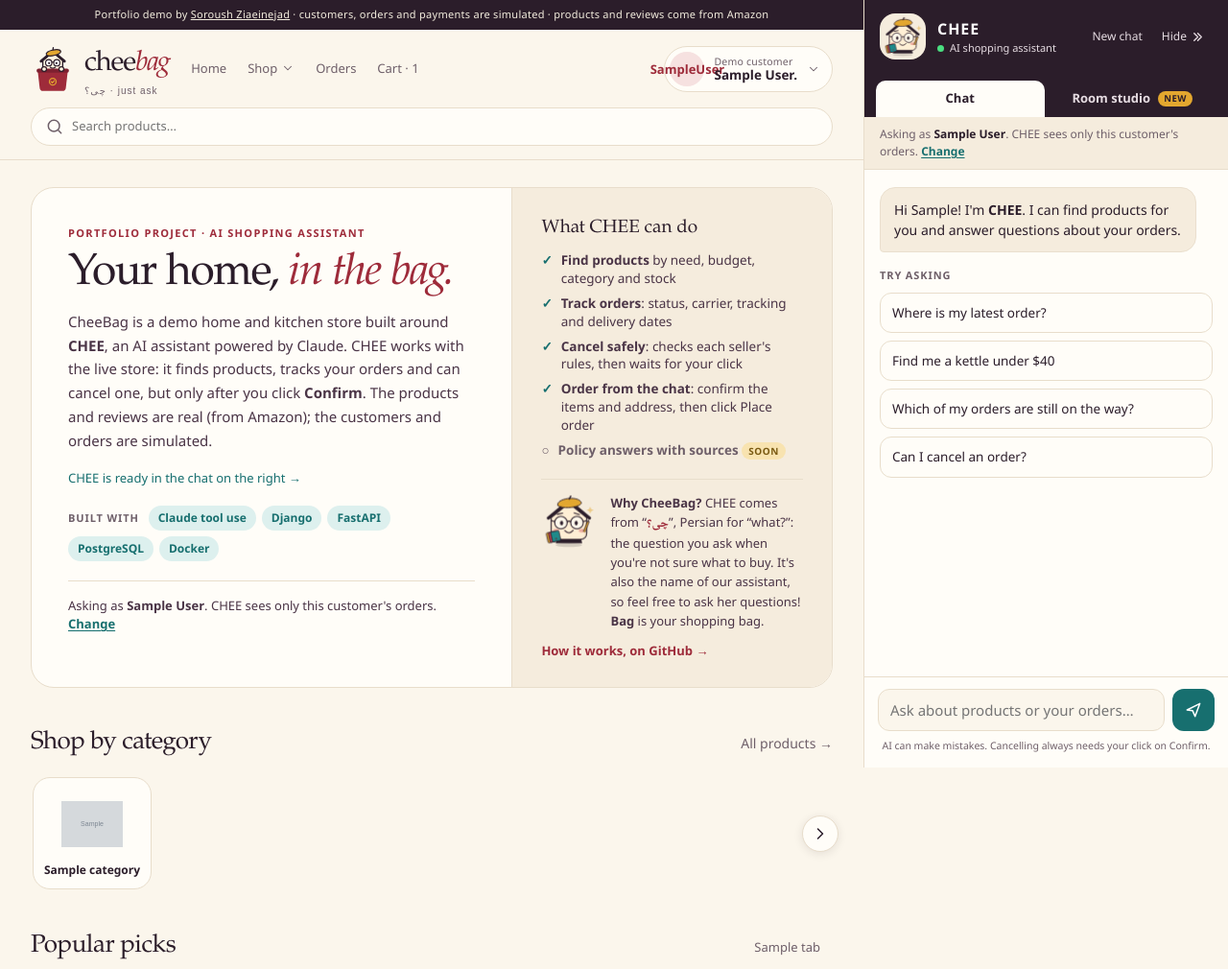
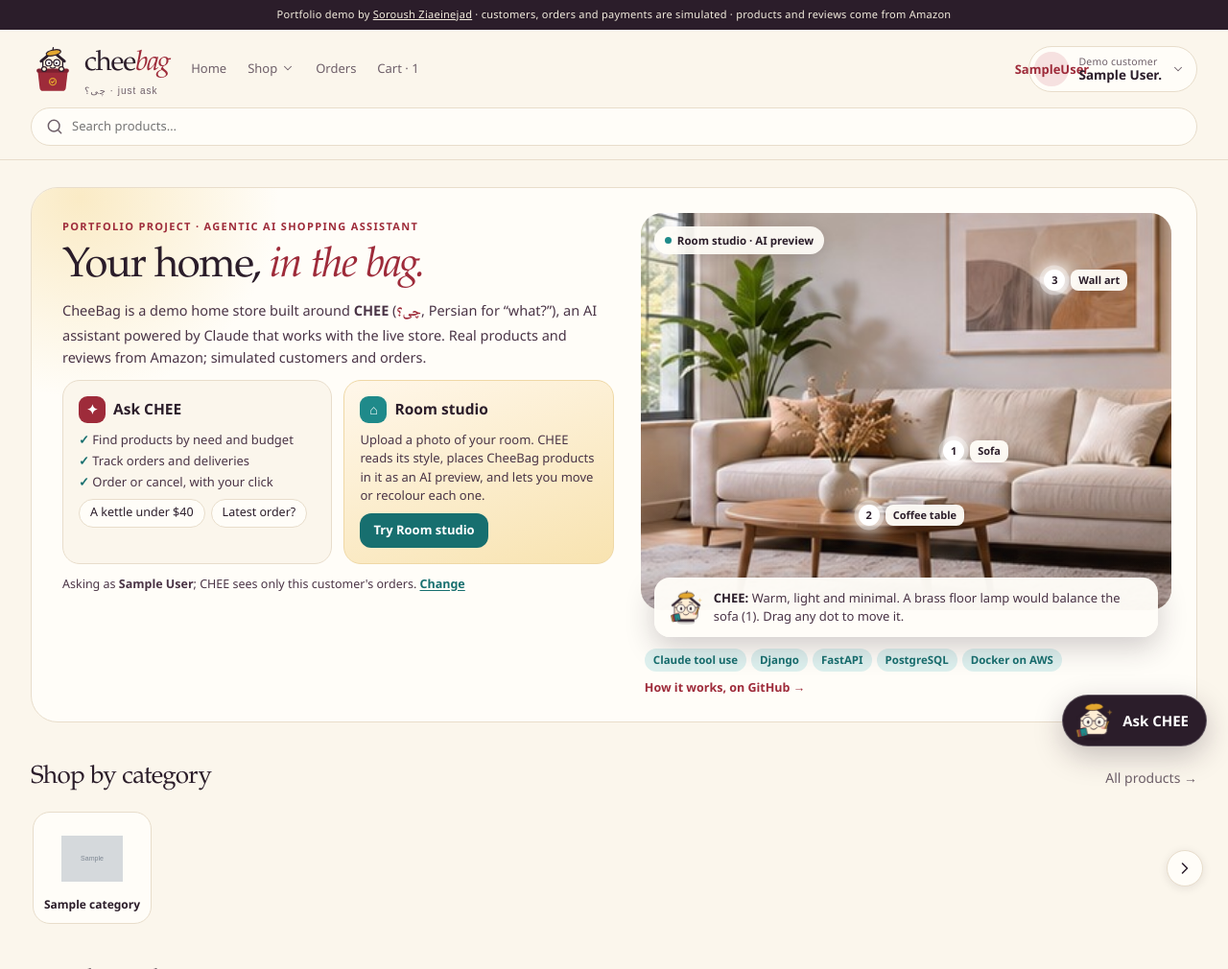
Before and after one commit to soroush-ziaeinejad/CheeBag, a Django app: template frontend/store/templates/store/home.html in a window 1280 px wide. Shown: the top 1010 px of the page at 96% size. Run offline with Django 5.2, Linux system fonts and the light colour scheme; the template is opened without the code that fills it: most values are stand-ins (such as "Sample title", 1, 10 or a date in 2020); grey boxes marked "Sample" are stand-in pictures.

Commit message:
New landing page, CHEE panel hidden by default, ordering from CHEE, cart, seller names, Room Studio updates

```diff
--- a/frontend/store/static/store/panel.js
+++ b/frontend/store/static/store/panel.js
@@ -64,8 +64,8 @@
   handle.addEventListener("dblclick", () => { remember(null); apply(null); });
 })();
 
-// Hiding the docked CHEE panel to the right (wide screens only). The store then gets the full width, and the
-// "Ask CHEE" button comes back to open it again. Remembered in this browser only (localStorage); a small script
+// Hiding the docked CHEE panel to the right (wide screens only). It starts hidden: the store gets the full width,
+// and the "Ask CHEE" button opens it. Remembered in this browser only (localStorage); a small script
 // in base.html's <head> sets the class before the first paint, so a hidden panel doesn't flash open.
 (() => {
   const KEY = "cheebag-chat-hidden";
@@ -73,7 +73,7 @@
 
   function hide(hidden) {
     document.documentElement.classList.toggle("as-collapsed", hidden);
-    try { hidden ? localStorage.setItem(KEY, "1") : localStorage.removeItem(KEY); } catch (e) {}
+    try { localStorage.setItem(KEY, hidden ? "1" : "0"); } catch (e) {}   // nothing saved yet: hidden
   }
   window.cheebagPanel = { expand: () => hide(false) };   // base.html calls this when CHEE is opened
 
--- a/frontend/store/static/store/studio.js
+++ b/frontend/store/static/store/studio.js
@@ -700,6 +700,13 @@
   form.addEventListener("submit", (e) => { e.preventDefault(); ask(input.value); });
   input.addEventListener("keydown", (e) => { if (e.key === "Enter" && !e.shiftKey) { e.preventDefault(); ask(input.value); } });
 
+  // "Try Room studio" on the landing page: open CHEE on the Room studio tab
+  document.addEventListener("click", (e) => {
+    if (!e.target.closest("[data-open-studio]")) return;
+    window.cheebagAsk?.();
+    showTab("studio");
+  });
+
   // "See it in your room" buttons on product pages
   document.addEventListener("click", (e) => {
     const b = e.target.closest("[data-studio-product]");
--- a/frontend/store/templates/store/base.html
+++ b/frontend/store/templates/store/base.html
@@ -3,7 +3,7 @@
 <head>
 <meta charset="utf-8">
 <meta name="viewport" content="width=device-width, initial-scale=1">
-<script>try { if (localStorage.getItem("cheebag-chat-hidden") === "1") document.documentElement.classList.add("as-collapsed"); } catch (e) {}</script>  <!-- CHEE panel hidden (panel.js) -->
+<script>try { if (localStorage.getItem("cheebag-chat-hidden") !== "0") document.documentElement.classList.add("as-collapsed"); } catch (e) {}</script>  <!-- CHEE panel hidden unless opened before (panel.js) -->
 <title>{% block title %}Shop{% endblock %} · CheeBag</title>
 <meta name="description" content="CheeBag: a demo home store with CHEE, an AI shopping assistant that finds products and answers questions about your orders.">
 <meta name="theme-color" content="#2b1d2a">
--- a/frontend/store/templates/store/home.html
+++ b/frontend/store/templates/store/home.html
@@ -1,40 +1,64 @@
 {% extends "store/base.html" %}
-{% load humanize %}
+{% load humanize static %}
 {% block title %}Home{% endblock %}
 {% block style %}
-/* the project box: what CheeBag is, what CHEE can do, how to try it */
-.about { display:grid; grid-template-columns:minmax(0, 1.5fr) minmax(0, 1fr); background:var(--card); border:1px solid var(--line); border-radius:24px; overflow:hidden; }
-.about-main { padding:34px 38px 30px; min-width:0; }
+/* hero: the whole project in the first view. Left: what it is and the two things to try. Right: Room studio at work. */
+.hero { position:relative; display:grid; grid-template-columns:minmax(0, 1.05fr) minmax(0, 1fr); gap:28px; align-items:start;
+        background:var(--card); border:1px solid var(--line); border-radius:28px; padding:26px; overflow:hidden; }
+.hero::before { content:""; position:absolute; width:420px; height:420px; left:-160px; top:-200px; border-radius:50%;
+                background:radial-gradient(circle, var(--saffron-soft), transparent 70%); opacity:.7; pointer-events:none; }
+.hero-copy { position:relative; display:flex; flex-direction:column; gap:12px; min-width:0; padding:6px 0 0 6px; }
 .eyebrow { font-size:11px; font-weight:700; letter-spacing:.12em; text-transform:uppercase; color:var(--accent); }
-.about h1 { font-size:clamp(34px, 3.6vw, 52px); line-height:1.04; letter-spacing:-1.4px; margin:10px 0 12px; color:var(--ink); }
-.about h1 em { font-style:italic; font-weight:400; color:var(--accent); }
-.lead { color:var(--ink-2); font-size:15px; line-height:1.65; max-width:620px; margin:0 0 18px; }
-.label { display:block; font-size:11px; font-weight:700; letter-spacing:.08em; text-transform:uppercase; color:var(--muted); margin-bottom:8px; }
-.dock-hint { display:none; text-transform:none; letter-spacing:0; font-weight:500; color:var(--turq-ink); }
+.hero h1 { font-size:clamp(34px, 3.4vw, 50px); line-height:1.02; letter-spacing:-1.4px; margin:0; color:var(--ink); }
+.hero h1 em { font-style:italic; font-weight:400; color:var(--accent); }
+.lead { color:var(--ink-2); font-size:14.5px; line-height:1.6; margin:0; max-width:560px; }
+.lead .fa { font-family:"Geeza Pro", "Noto Naskh Arabic", "Segoe UI", Tahoma, sans-serif; color:var(--accent); font-weight:700; }
+
+/* the two things to try */
+.duo { display:grid; grid-template-columns:1fr 1fr; gap:12px; }
+.try { display:flex; flex-direction:column; gap:8px; padding:16px; border-radius:18px; border:1px solid var(--line); background:var(--bg); }
+.try.studio { background:linear-gradient(160deg, #fff7ea, var(--saffron-soft)); border-color:#efd8a6; }
+.try .k { display:flex; align-items:center; gap:8px; font-weight:750; font-size:15.5px; color:var(--ink); }
+.try .k i { width:28px; height:28px; border-radius:9px; display:grid; place-items:center; font-style:normal; font-size:14px; color:#fff; background:var(--accent); }
+.try.studio .k i { background:var(--turq); }
+.try ul { list-style:none; margin:0; padding:0; display:grid; gap:4px; font-size:13px; color:var(--ink-2); line-height:1.4; }
+.try li::before { content:"✓  "; color:var(--turq-ink); font-weight:800; }
+.try p { margin:0; font-size:13px; line-height:1.5; color:var(--ink-2); }
+.try button, .try .go { margin-top:auto; align-self:flex-start; min-height:36px; padding:6px 14px; font-size:13px; }
+.try .go { font-weight:650; color:var(--accent); text-decoration:none; padding:6px 0; }
 .chips { display:flex; flex-wrap:wrap; gap:6px; }
-.chips button { min-height:34px; padding:4px 13px; border-radius:999px; background:var(--bg); border:1px solid var(--line); color:var(--ink); font-size:13px; font-weight:500; }
+.chips button { min-height:30px; padding:3px 11px; border-radius:999px; background:var(--card); border:1px solid var(--line); color:var(--ink); font-size:12.5px; font-weight:500; }
 .chips button:hover { border-color:var(--accent); box-shadow:none; }
-.who-line { margin-top:20px; padding-top:16px; border-top:1px solid var(--line); font-size:13px; color:var(--ink-2); }
+
+.hero-foot { display:flex; flex-wrap:wrap; align-items:center; gap:8px 14px; padding:0 4px; font-size:12.5px; color:var(--ink-2); }
+.stack { display:flex; flex-wrap:wrap; gap:5px; }
+.stack span { font-size:11.5px; font-weight:600; padding:3px 9px; border-radius:999px; background:var(--turq-soft); color:var(--turq-ink); }
+.gh { font-weight:650; color:var(--accent); text-decoration:none; }
+.gh:hover { text-decoration:underline; }
+.who-line { font-size:12.5px; color:var(--ink-2); }
 .who-line .personas { grid-template-columns:repeat(auto-fill, minmax(190px, 1fr)); margin-top:8px; }
+.label { display:block; font-size:11px; font-weight:700; letter-spacing:.08em; text-transform:uppercase; color:var(--muted); }
+.dock-hint { display:none; color:var(--turq-ink); font-weight:600; }
 
-.about-side { background:var(--warm); border-left:1px solid var(--line); padding:28px 30px; display:flex; flex-direction:column; gap:10px; }
-.about-side h2 { font-size:19px; margin:0; }
-.can { list-style:none; margin:0 0 6px; padding:0; display:grid; gap:7px; font-size:13.5px; line-height:1.4; color:var(--ink-2); }
-.can li { display:flex; gap:9px; align-items:baseline; }
-.can li::before { content:"✓"; color:var(--turq-ink); font-weight:800; }
-.can li.soon { color:var(--muted); }
-.can li.soon::before { content:"○"; color:var(--muted); font-weight:400; }
-.can .tag { font-size:10px; font-weight:700; letter-spacing:.05em; text-transform:uppercase; padding:2px 7px; border-radius:999px; background:var(--saffron-soft); color:#7a5a12; white-space:nowrap; }
-.stack { display:flex; flex-wrap:wrap; align-items:center; gap:6px; margin-top:18px; }
-.stack .label { margin:0 4px 0 0; padding:0; background:none; }
-.stack span:not(.label) { font-size:12px; font-weight:600; padding:4px 10px; border-radius:999px; background:var(--turq-soft); color:var(--turq-ink); }
-.name { display:flex; gap:14px; align-items:flex-start; margin-top:4px; padding-top:14px; border-top:1px solid var(--line); }
-.name .m { width:58px; height:58px; flex:none; }
-.name p { margin:0; font-size:13px; line-height:1.55; color:var(--ink-2); }
-.fa { font-family:"Geeza Pro", "Noto Naskh Arabic", "Segoe UI", Tahoma, sans-serif; color:var(--accent); font-weight:700; }
-.gh { font-size:13px; font-weight:650; color:var(--accent); text-decoration:none; margin-top:2px; }
-.gh:hover { text-decoration:underline; }
-.all { text-align:center; margin:22px 0 0; }
+/* the picture: a room with Room studio's glowing pointers, and CHEE talking about it */
+.visual { position:relative; display:flex; flex-direction:column; gap:12px; min-width:0; }
+.scene { position:relative; aspect-ratio:4 / 3; border-radius:22px; overflow:hidden; background:#efe6d8; }
+.scene > img { position:absolute; inset:0; width:100%; height:100%; object-fit:cover; }
+.scene::after { content:""; position:absolute; inset:0; background:linear-gradient(180deg, transparent 60%, rgba(43,29,42,.25)); pointer-events:none; }
+.badge { position:absolute; top:14px; left:14px; z-index:2; display:flex; align-items:center; gap:6px; padding:6px 11px; border-radius:999px;
+         background:rgba(255,253,248,.92); font-size:11.5px; font-weight:700; color:var(--ink); box-shadow:0 4px 14px rgba(43,29,42,.12); }
+.badge b { width:7px; height:7px; border-radius:50%; background:var(--turq); }
+.pin { position:absolute; z-index:2; width:22px; height:22px; margin:-11px 0 0 -11px; border-radius:50%; background:#fff; color:var(--ink);
+       display:grid; place-items:center; font-size:11px; font-weight:800; box-shadow:0 0 0 3px rgba(255,255,255,.45), 0 0 16px 4px rgba(255,255,255,.85);
+       animation:pin-glow 2.4s ease-in-out infinite; }
+.pin span { position:absolute; left:28px; white-space:nowrap; padding:3px 8px; border-radius:8px; background:rgba(255,253,248,.95);
+            font-size:11px; font-weight:650; box-shadow:0 2px 8px rgba(43,29,42,.15); }
+@keyframes pin-glow { 50% { box-shadow:0 0 0 6px rgba(255,255,255,.25), 0 0 22px 8px rgba(255,255,255,.95); } }
+.say { position:relative; margin:-46px 14px 0; z-index:3; display:flex; gap:10px; align-items:flex-start; padding:12px 14px;
+       border-radius:16px; background:rgba(255,253,248,.96); box-shadow:0 10px 30px rgba(43,29,42,.22); font-size:13px; line-height:1.45; color:var(--ink-2); }
+.say .m { width:38px; height:38px; flex:none; }
+.say b { color:var(--ink); }
+@media (prefers-reduced-motion: reduce) { .pin { animation:none; } }
 
 /* sections */
 .section-head { display:flex; align-items:baseline; justify-content:space-between; gap:12px; flex-wrap:wrap; margin:38px 0 14px; }
@@ -64,16 +88,15 @@
 .pick .stars b { color:#c98a12; font-weight:400; }
 
 @media (min-width: 1180px) {
-  .dock-hint { display:inline; font-size:13px; }
-  .narrow-only, .about-main .chips { display:none !important; }
+  .dock-hint { display:inline; }
+  .narrow-only { display:none !important; }
 }
-@media (max-width: 1100px) {
-  .about { grid-template-columns:minmax(0, 1fr); }
-  .about-side { border-left:0; border-top:1px solid var(--line); }
-}
+@media (max-width: 1100px) { .duo { grid-template-columns:minmax(0, 1fr); } }
+@media (max-width: 860px) { .hero { grid-template-columns:minmax(0, 1fr); } .duo { grid-template-columns:1fr 1fr; } }
 @media (max-width: 760px) {
-  .about-main { padding:24px 20px 22px; }
-  .about-side { padding:22px 20px; }
+  .hero { padding:16px; border-radius:22px; gap:18px; }
+  .duo { grid-template-columns:minmax(0, 1fr); }
+  .pin span { display:none; }
   .who-line .personas { grid-template-columns:minmax(0, 1fr); }
   .section-head h2 { font-size:22px; }
   .picks { grid-template-columns:repeat(2, minmax(0, 1fr)); gap:10px; }
@@ -82,45 +105,63 @@
 {% endblock %}
 
 {% block content %}
-<section class="about" aria-labelledby="about-title">
-  <div class="about-main">
-    <span class="eyebrow">Portfolio project · AI shopping assistant</span>
-    <h1 id="about-title">Your home, <em>in the bag.</em></h1>
-    <p class="lead">CheeBag is a demo home and kitchen store built around <b>CHEE</b>, an AI assistant powered by Claude. CHEE works with the live store: it finds products, tracks your orders and can cancel one, but only after you click <b>Confirm</b>. The products and reviews are real (from Amazon); the customers and orders are simulated.</p>
-    <span class="label"><span class="narrow-only">Try asking CHEE</span><span class="dock-hint">CHEE is ready in the chat on the right →</span></span>
-    <div class="chips">
-      <button type="button" data-ask="Where is my latest order?">Where is my latest order?</button>
-      <button type="button" data-ask="Find me a kettle under $40">A kettle under $40</button>
-      <button type="button" data-ask="Which of my orders are still on the way?">What's still on the way?</button>
-      <button type="button" data-ask="Can I cancel an order?">Can I cancel an order?</button>
+<section class="hero" aria-labelledby="hero-title">
+  <div class="hero-copy">
+    <span class="eyebrow">Portfolio project · Agentic AI shopping assistant</span>
+    <h1 id="hero-title">Your home, <em>in the bag.</em></h1>
+    <p class="lead">CheeBag is a demo home store built around <b>CHEE</b> (<bdi class="fa" lang="fa" dir="rtl">چی؟</bdi>, Persian for
+      “what?”), an AI assistant powered by Claude that works with the live store. Real products and reviews from Amazon; simulated
+      customers and orders.</p>
+
+    <div class="duo">
+      <div class="try">
+        <span class="k"><i>✦</i>Ask CHEE</span>
+        <ul>
+          <li>Find products by need and budget</li>
+          <li>Track orders and deliveries</li>
+          <li>Order or cancel, with your click</li>
+        </ul>
+        <div class="chips">
+          <button type="button" data-ask="Find me a kettle under $40">A kettle under $40</button>
+          <button type="button" data-ask="Where is my latest order?">Latest order?</button>
+        </div>
+      </div>
+      <div class="try studio">
+        <span class="k"><i>⌂</i>Room studio</span>
+        <p>Upload a photo of your room. CHEE reads its style, places CheeBag products in it as an AI preview, and lets you
+          move or recolour each one.</p>
+        <button type="button" data-open-studio>Try Room studio</button>
+      </div>
     </div>
-    <div class="stack"><span class="label">Built with</span><span>Claude tool use</span><span>Django</span><span>FastAPI</span><span>PostgreSQL</span><span>Docker</span></div>
+
     <div class="who-line">
       {% if current_customer %}
-        Asking as <b>{{ current_customer.first_name }} {{ current_customer.last_name }}</b>. CHEE sees only this customer's orders.
+        Asking as <b>{{ current_customer.first_name }} {{ current_customer.last_name }}</b>; CHEE sees only this customer's orders.
         <button class="link-btn" type="button" data-switch-customer>Change</button>
       {% else %}
-        <b>Try it as a demo customer.</b> There's no real login; each one is a simulated shopper. <span class="dock-hint">Pick one in the chat on the right →</span>
+        <b>No real login:</b> pick a simulated shopper. <button class="link-btn dock-hint" type="button" data-open-assistant>Pick one in CHEE →</button>
         <div class="narrow-only">{% include "store/_personas.html" with compact=True %}</div>
       {% endif %}
     </div>
   </div>
 
-  <aside class="about-side" aria-label="About CHEE">
-    <h2>What CHEE can do</h2>
-    <ul class="can">
-      <li><span><b>Find products</b> by need, budget, category and stock</span></li>
-      <li><span><b>Track orders</b>: status, carrier, tracking and delivery dates</span></li>
-      <li><span><b>Cancel safely</b>: checks each seller's rules, then waits for your click</span></li>
-      <li><span><b>Order from the chat</b>: confirm the items and address, then click Place order</span></li>
-      <li class="soon"><span><b>Policy answers with sources</b> <span class="tag">Soon</span></span></li>
-    </ul>
-    <div class="name">
+  <div class="visual">
+    <div class="scene" role="img" aria-label="Room studio: CheeBag products marked with numbered pointers in a living-room photo">
+      <img src="{% static 'store/img/hero_room.jpg' %}" alt="" width="532" height="280">
+      <span class="badge"><b></b>Room studio · AI preview</span>
+      <span class="pin" style="left:59%; top:60%">1<span>Sofa</span></span>
+      <span class="pin" style="left:43%; top:76%">2<span>Coffee table</span></span>
+      <span class="pin" style="left:78%; top:17%">3<span>Wall art</span></span>
+    </div>
+    <div class="say">
       <span class="m">{% include "store/_mascot.html" %}</span>
-      <p><b>Why CheeBag?</b> CHEE comes from “<bdi class="fa" lang="fa" dir="rtl">چی؟</bdi>”, Persian for “what?”: the question you ask when you're not sure what to buy. It's also the name of our assistant, so feel free to ask her questions! <b>Bag</b> is your shopping bag.</p>
+      <span><b>CHEE:</b> Warm, light and minimal. A brass floor lamp would balance the sofa (1). Drag any dot to move it.</span>
     </div>
-    <a class="gh" href="https://github.com/soroush-ziaeinejad/CheeBag">How it works, on GitHub →</a>
-  </aside>
+    <div class="hero-foot">
+      <div class="stack"><span>Claude tool use</span><span>Django</span><span>FastAPI</span><span>PostgreSQL</span><span>Docker on AWS</span></div>
+      <a class="gh" href="https://github.com/soroush-ziaeinejad/CheeBag">How it works, on GitHub →</a>
+    </div>
+  </div>
 </section>
 
 <div class="section-head"><h2>Shop by category</h2><a href="{% url 'product_list' %}">All products →</a></div>
```
